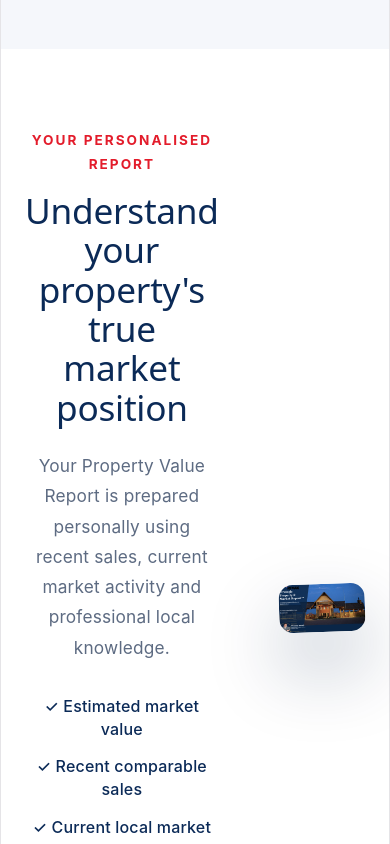
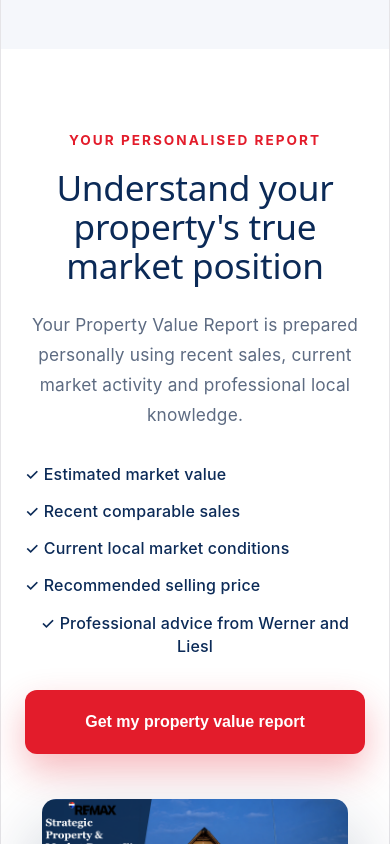
Before and after one commit to wernerbosch40-glitch/property-value-v2-new, a React (Vite) app: page / in a window 390 px wide. Shown: the part 3200-4044 px from the top of the page. Built offline with nearby package versions, Linux system fonts and the light colour scheme.

Commit message:
REPORT SIZE

```diff
--- a/src/App.css
+++ b/src/App.css
@@ -2169,5 +2169,45 @@ height:510px;
     font-size: 13px;
     line-height: 1.1;
     white-space: nowrap;
-  }
-}
+    .report-layout {
+  display: block !important;
+}
+
+.report-preview {
+  width: 100% !important;
+  max-width: 100% !important;
+  display: block !important;
+  position: static !important;
+  margin: 20px auto 30px !important;
+}
+  }.real-report-cover {
+  width: 90% !important;
+  max-width: 360px !important;
+  height: auto !important;
+  display: block !important;
+  margin: 25px auto 35px !important;
+  transform: none !important;
+}
+}@media (max-width: 600px) {
+  .report-layout {
+    display: block !important;
+    grid-template-columns: 1fr !important;
+    gap: 0 !important;
+  }
+
+  .report-preview {
+    width: 100% !important;
+    max-width: 100% !important;
+    display: block !important;
+    margin: 25px auto 35px !important;
+  }
+
+  .real-report-cover {
+    width: 90% !important;
+    max-width: 360px !important;
+    height: auto !important;
+    display: block !important;
+    margin: 0 auto !important;
+    transform: none !important;
+  }
+}
```
